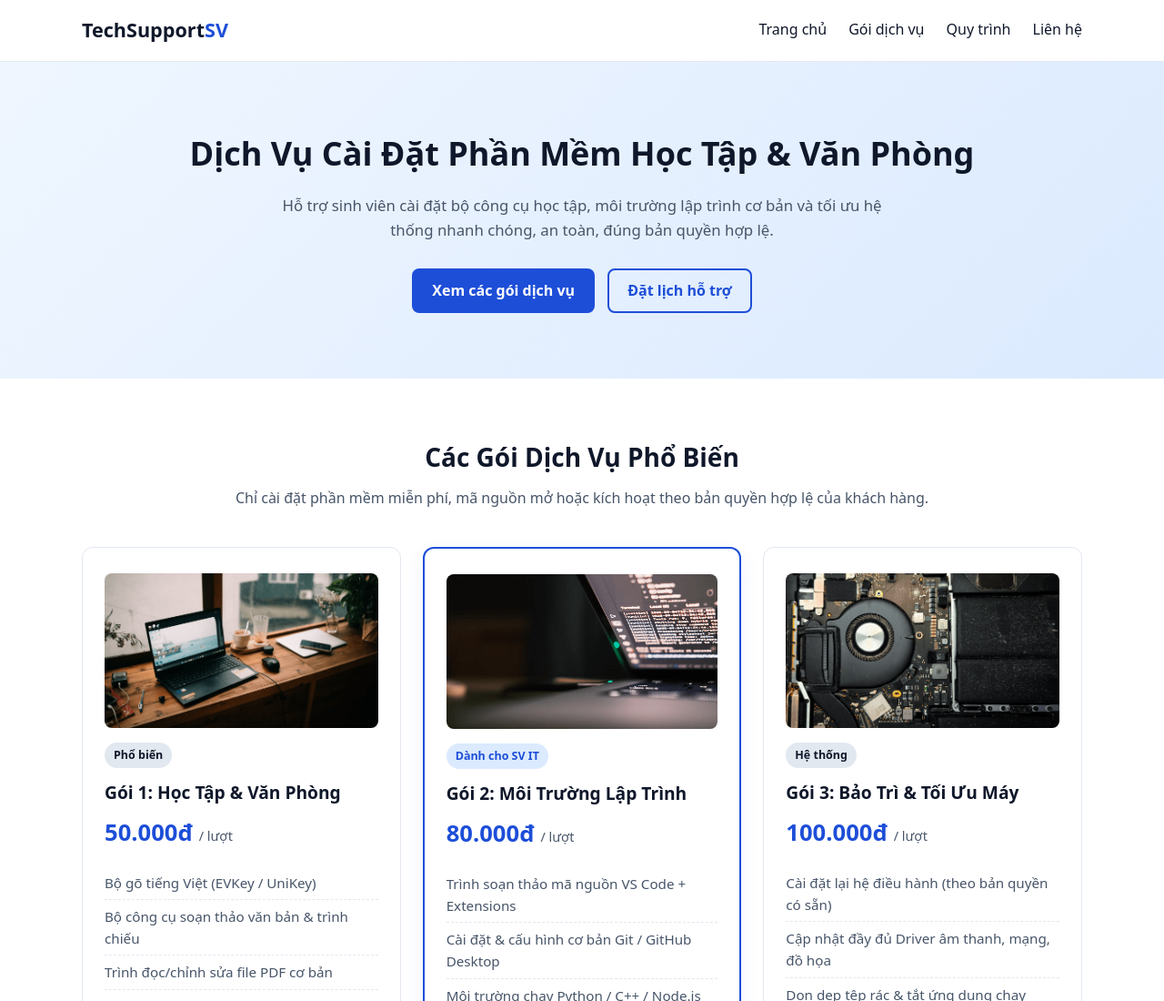
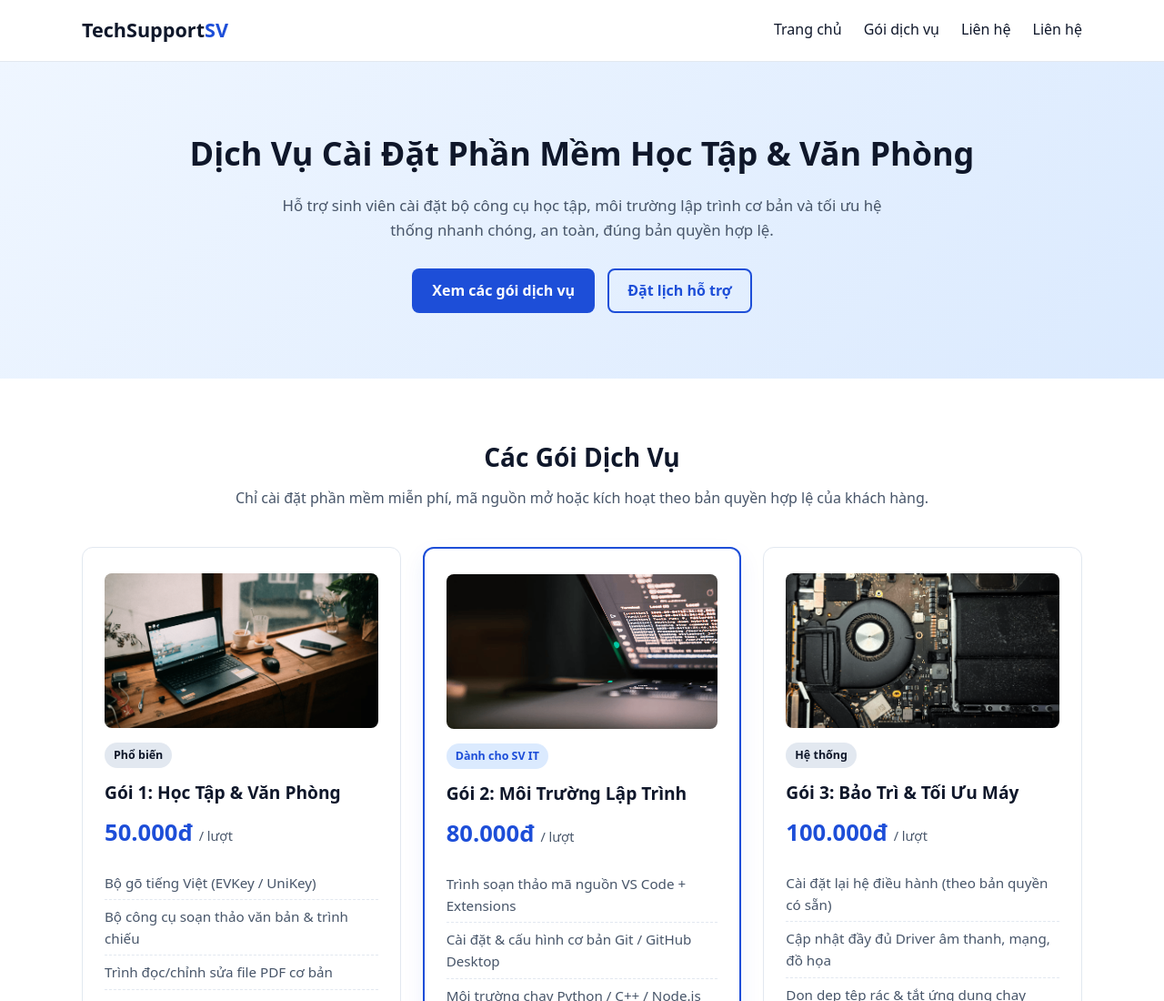
Before and after one commit to anhtuan221/BAI-KIEM-TRA-A3_NGUYEN-VAN-ANH-TUAN_CNTT-20_04, a plain HTML site: page index.html in a window 1280 px wide. Shown: the top 1100 px of the page at 91% size. Drawn offline with Linux system fonts and the light colour scheme.

Commit message:
Update navigation and section title in index.html

```diff
--- a/index.html
+++ b/index.html
@@ -17,7 +17,7 @@
         <ul>
           <li><a href="#trang-chu">Trang chủ</a></li>
           <li><a href="#goi-dich-vu">Gói dịch vụ</a></li>
-          <li><a href="#quy-trinh">Quy trình</a></li>
+          <li><a href="#quy-trinh">Liên hệ</a></li>
           <li><a href="#lien-he">Liên hệ</a></li>
         </ul>
       </nav>
@@ -43,7 +43,7 @@
 
     <section id="goi-dich-vu" class="services section">
       <div class="container">
-        <h2 class="section-title">Các Gói Dịch Vụ Phổ Biến</h2>
+        <h2 class="section-title">Các Gói Dịch Vụ </h2>
         <p class="section-subtitle">
           Chỉ cài đặt phần mềm miễn phí, mã nguồn mở hoặc kích hoạt theo bản quyền hợp lệ của khách hàng.
         </p>
```
